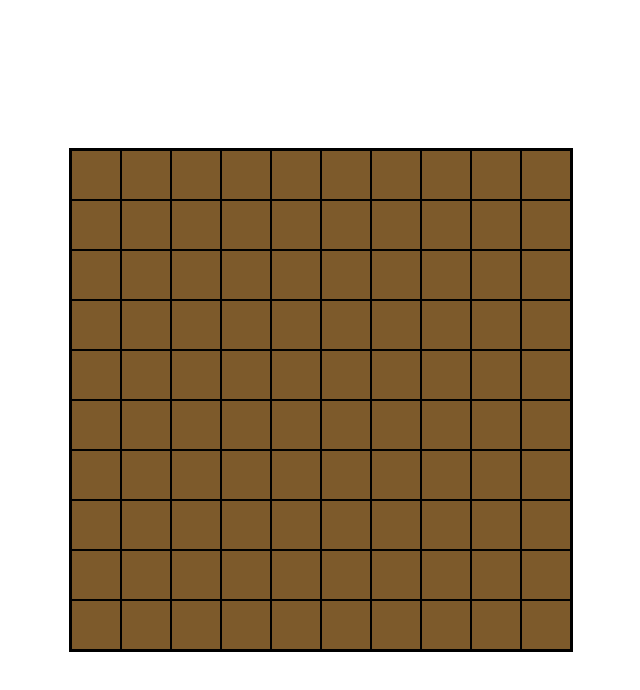
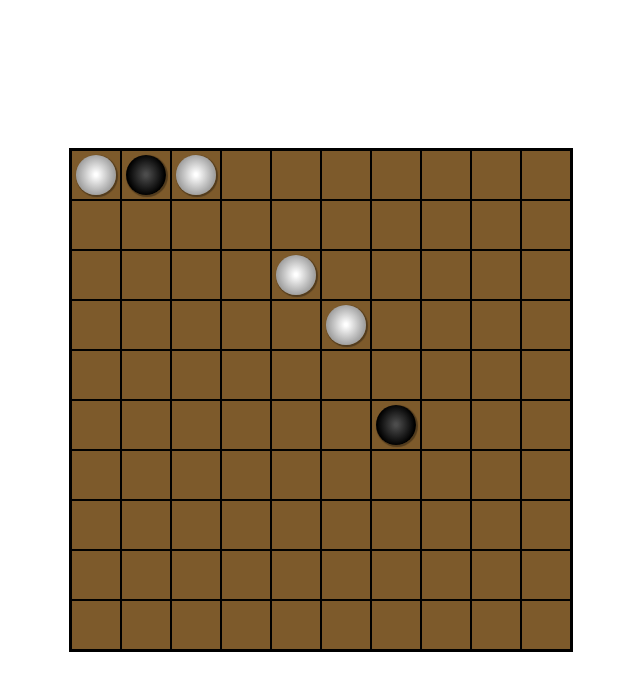
Before and after one commit to quackamole-dev/quackamole-plugin-gomoku, an Angular app: page / in a window 1280 px wide. Shown: the top 690 px of the page, without its empty margins (319-959 px from the left). Built offline with nearby package versions, Linux system fonts and the light colour scheme.

Commit message:
stone placing working

```diff
--- a/src/app/board/board.component.html
+++ b/src/app/board/board.component.html
@@ -1,5 +1,5 @@
 <span class="board">
-  <span *ngFor="let cell of cells">
-      <app-cell></app-cell>
+  <span *ngFor="let cell of cellsService.cells; index as i">
+      <app-cell [cellIndex]="i" [cellState]="cell" (placeStone)="handlePlaceStone($event)"></app-cell>
   </span>
 </span>
--- a/src/app/board/board.component.ts
+++ b/src/app/board/board.component.ts
@@ -1,4 +1,7 @@
 import { Component, OnInit } from '@angular/core';
+import {CellsService} from '../cells.service';
+import {PlayerService} from '../player.service';
+import {IPlayer} from '../../interfaces/player';
 
 @Component({
   selector: 'app-board',
@@ -6,23 +9,20 @@ import { Component, OnInit } from '@angular/core';
   styleUrls: ['./board.component.scss']
 })
 export class BoardComponent implements OnInit {
-  console = console;
-  cells = [
-    0, 0, 0, 0, 0, 0, 0, 0, 0, 0,
-    0, 0, 0, 0, 0, 0, 0, 0, 0, 0,
-    0, 0, 0, 0, 0, 0, 0, 0, 0, 0,
-    0, 0, 0, 0, 0, 0, 0, 0, 0, 0,
-    0, 0, 0, 0, 0, 0, 0, 0, 0, 0,
-    0, 0, 0, 0, 0, 0, 0, 0, 0, 0,
-    0, 0, 0, 0, 0, 0, 0, 0, 0, 0,
-    0, 0, 0, 0, 0, 0, 0, 0, 0, 0,
-    0, 0, 0, 0, 0, 0, 0, 0, 0, 0,
-    0, 0, 0, 0, 0, 0, 0, 0, 0, 0,
-  ];
 
-  constructor() { }
+  constructor(public cellsService: CellsService,
+              public playerService: PlayerService) { }
 
   ngOnInit(): void {
+    this.playerService.initPlayers();
   }
 
+
+  handlePlaceStone(cellIndex: number) {
+    if (this.cellsService.cellEmpty(cellIndex)) {
+      const player: IPlayer = this.playerService.getActivePlayer();
+      this.cellsService.placeStone(player, cellIndex);
+      this.playerService.toggleActivePlayer();
+    }
+  }
 }
--- a/src/app/cell/cell.component.html
+++ b/src/app/cell/cell.component.html
@@ -1,5 +1,5 @@
 <div class="cell" (click)="handlePlaceStone($event)">
   <div class="cell-content">
-    <div class="cell-stone dark preview"></div>
+    <div [ngClass]="{'cell-stone': true, 'light': isLightStone(), 'dark': isDarkStone()}"></div>
   </div>
 </div>
--- a/src/app/cell/cell.component.scss
+++ b/src/app/cell/cell.component.scss
@@ -10,12 +10,7 @@
     display: flex;
     justify-content: center;
     align-items: center;
-    opacity: 0;
     transition: 0.1s;
-
-    &:hover {
-      opacity: 1;
-    }
   }
 
   &-stone {
@@ -23,27 +18,15 @@
     width: 85%;
     height: 85%;
     border-radius: 50%;
-    box-shadow: 1px 1px 1px 1px rgba(0, 0, 0, 0.35);
-
-    hover {
-      box-shadow: 1.5px 1.5px 1px 1px rgba(0, 0, 0, 0.35);
-      transform: scale(1.05);
-      opacity: 1;
-    }
 
     &.dark {
+      box-shadow: 1px 1px 1px 1px rgba(0, 0, 0, 0.35);
       background: radial-gradient(50% 55% at 50% 49%, #4c4c4c 7%, #000000 93%) no-repeat 50% 50% / 100% 100%;
-
     }
 
     &.light {
+      box-shadow: 1px 1px 1px 1px rgba(0, 0, 0, 0.35);
       background: radial-gradient(50% 55% at 50% 49%, #ffffff 7%, #a1a1a1 93%) no-repeat 50% 50% / 100% 100%;
-
-      &-preview {
-        opacity: 0.7;
-      }
     }
   }
-
-
 }
--- a/src/app/cell/cell.component.ts
+++ b/src/app/cell/cell.component.ts
@@ -1,4 +1,4 @@
-import { Component, OnInit } from '@angular/core';
+import {Component, EventEmitter, Input, OnInit, Output} from '@angular/core';
 
 @Component({
   selector: 'app-cell',
@@ -6,13 +6,27 @@ import { Component, OnInit } from '@angular/core';
   styleUrls: ['./cell.component.scss']
 })
 export class CellComponent implements OnInit {
+  @Input() cellIndex: number;
+  @Input() cellState: number;
+  @Output() placeStone: EventEmitter<number> = new EventEmitter();
+
 
   constructor() { }
 
   ngOnInit(): void {
+    // console.log('cell index', this.cellIndex, 'cell state', this.cellState);
   }
 
   handlePlaceStone($event: MouseEvent) {
-    console.log('place stone');
+    // console.log('place stone');
+    this.placeStone.emit(this.cellIndex);
+  }
+
+  isLightStone() {
+    return this.cellState === 1;
+  }
+
+  isDarkStone() {
+    return this.cellState === 2;
   }
 }
--- /dev/null
+++ b/src/app/cells.service.ts
@@ -0,0 +1,33 @@
+import { Injectable } from '@angular/core';
+import {IPlayer} from '../interfaces/player';
+import {STONE_TYPE} from '../constants';
+
+@Injectable({
+  providedIn: 'root'
+})
+export class CellsService {
+  // 0 = no stone, 1 = light, 2 = dark
+  cells: STONE_TYPE[] = [
+    1, 2, 1, 0, 0, 0, 0, 0, 0, 0,
+    0, 0, 0, 0, 0, 0, 0, 0, 0, 0,
+    0, 0, 0, 0, 1, 0, 0, 0, 0, 0,
+    0, 0, 0, 0, 0, 1, 0, 0, 0, 0,
+    0, 0, 0, 0, 0, 0, 0, 0, 0, 0,
+    0, 0, 0, 0, 0, 0, 2, 0, 0, 0,
+    0, 0, 0, 0, 0, 0, 0, 0, 0, 0,
+    0, 0, 0, 0, 0, 0, 0, 0, 0, 0,
+    0, 0, 0, 0, 0, 0, 0, 0, 0, 0,
+    0, 0, 0, 0, 0, 0, 0, 0, 0, 0,
+  ];
+
+  constructor() { }
+
+
+  cellEmpty(cellIndex: number): boolean {
+    return !this.cells[cellIndex];
+  }
+
+  placeStone(player: IPlayer, cellIndex: number): void {
+    this.cells[cellIndex] = player.stoneType;
+  }
+}
--- /dev/null
+++ b/src/app/player.service.ts
@@ -0,0 +1,40 @@
+import {Injectable, OnInit} from '@angular/core';
+import { IPlayer } from '../interfaces/player';
+import { STONE_TYPE } from '../constants';
+
+
+@Injectable({
+  providedIn: 'root'
+})
+export class PlayerService {
+  private playerLight: IPlayer;
+  private playerDark: IPlayer;
+  private activePlayer: IPlayer;
+
+  constructor() { }
+
+  getActivePlayer(): IPlayer {
+    return {...this.activePlayer};
+  }
+
+  toggleActivePlayer(): void {
+    this.activePlayer = {...this.activePlayer.peerId === this.playerLight.peerId ? this.playerDark : this.playerLight};
+  }
+
+  initPlayers(): void {
+    // TODO have some sort of peer service that retrieves the peerIds of players in the room and init once available.
+    this.playerLight = {
+      stoneType: STONE_TYPE.LIGHT,
+      peerId: 'dummy-peer-id1',
+      score: 0
+    };
+
+    this.playerDark = {
+      stoneType: STONE_TYPE.DARK,
+      peerId: 'dummy-peer-id2',
+      score: 0
+    };
+
+    this.activePlayer = {...this.playerLight};
+  }
+}
--- /dev/null
+++ b/src/constants.ts
@@ -0,0 +1,5 @@
+export enum STONE_TYPE {
+  NONE,
+  LIGHT,
+  DARK
+}
--- /dev/null
+++ b/src/interfaces/player.ts
@@ -0,0 +1,7 @@
+import {STONE_TYPE} from '../constants';
+
+export interface IPlayer {
+  stoneType: STONE_TYPE;
+  peerId?: string;
+  score: number;
+}
--- a/tslint.json
+++ b/tslint.json
@@ -116,7 +116,8 @@
       "options": [
         "ban-keywords",
         "check-format",
-        "allow-pascal-case"
+        "allow-pascal-case",
+        "allow-leading-underscore"
       ]
     },
     "whitespace": {
```
Also changed, not shown: 2 other files (tests, documents, lock files or other folders).
